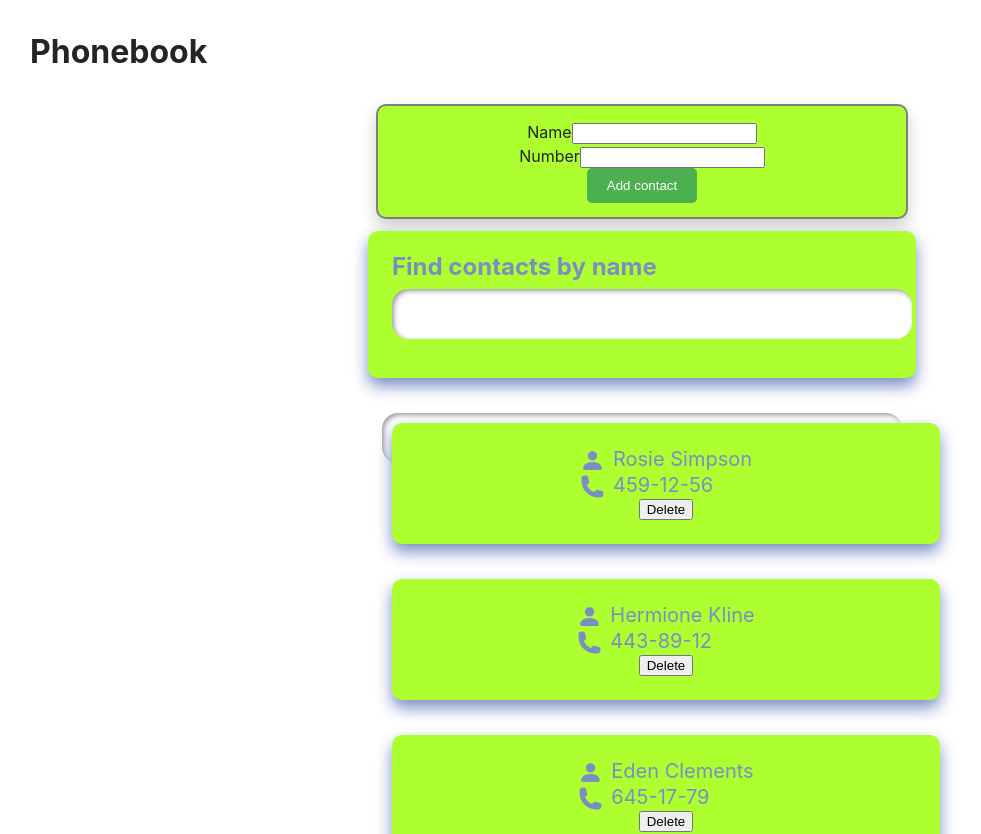
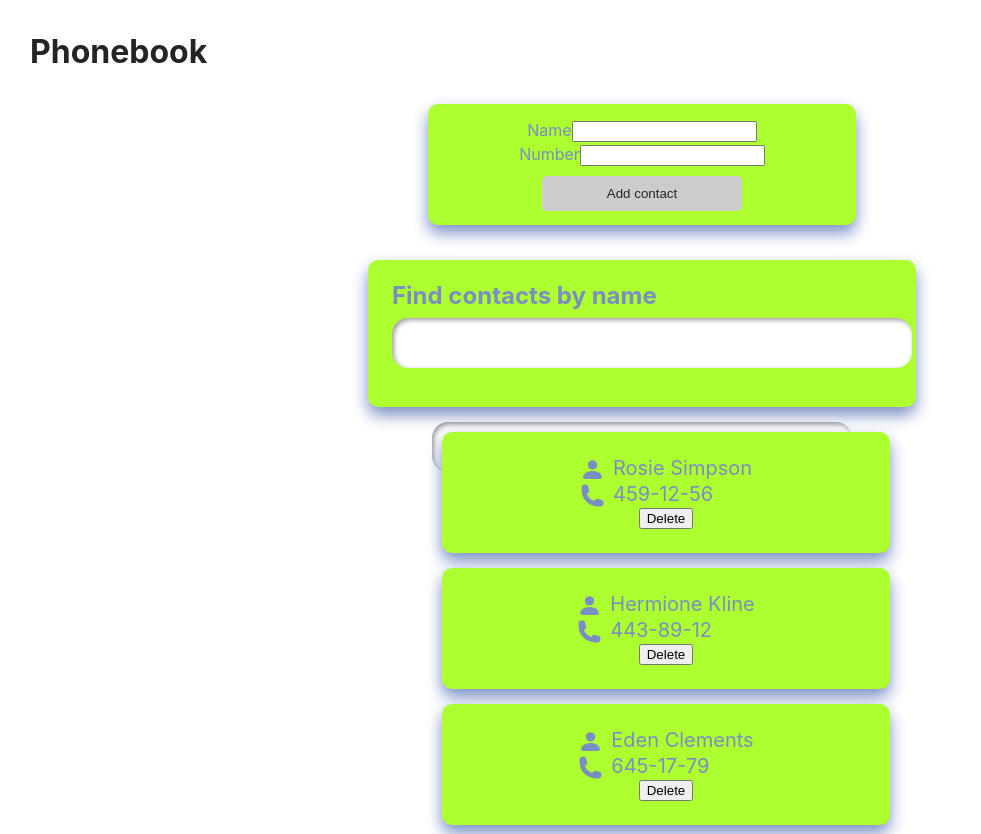
Before and after one commit to TatiYas/goit-react-hw-03, a React (Vite) app: page / in a window 1280 px wide. Shown: the top 834 px of the page, without its empty margins (18-999 px from the left). Built offline with nearby package versions, Linux system fonts and the light colour scheme.

Commit message:
Update_17

```diff
--- a/src/components/Contact/Contact.module.css
+++ b/src/components/Contact/Contact.module.css
@@ -4,8 +4,8 @@
   align-items: center;
   border: 2px;
   border-radius: 10px;
-  width: 500px;
-  margin: 0 auto 35px;
+  width: 400px;
+  margin: 0 auto 15px;
   padding: 24px;
   background-color: greenyellow;
   box-shadow: 0 8px 16px;
--- a/src/components/ContactForm/ContactForm.module.css
+++ b/src/components/ContactForm/ContactForm.module.css
@@ -2,13 +2,14 @@
   display: flex;
   flex-direction: column;
   align-items: center;
-  border: 2px solid #807e7e;
+  border: 2px;
   border-radius: 10px;
-  width: 500px;
-  margin: 0 auto 12px;
+  width: 400px;
+  margin: 0 auto 35px;
   padding: 14px;
   background-color: greenyellow;
-  box-shadow: 0 8px 16px rgba(0, 0, 0, 0.2);
+  box-shadow: 0 8px 16px;
+  color: rgb(122, 142, 196);
 }
 
 .fieldContainer {
@@ -16,7 +17,7 @@
   flex-direction: column;
   align-items: flex-start;
   margin-bottom: 10px;
-  width: 100%;
+  width: 200px;
 }
 
 .label {
@@ -24,7 +25,7 @@
 }
 
 .field {
-  width: 100%;
+  width: 200px;
   height: 1.5em;
   font-size: 20px;
   outline: none;
@@ -41,12 +42,14 @@
 }
 
 .btn {
+  width: 200px;
   display: flex;
   justify-content: center;
   align-items: center;
   padding: 10px 20px;
-  background-color: #4CAF50;
-  color: white;
+  margin-top: 10px;
+  background-color: #ccc;
+  color: rgb(38, 37, 37);
   border: none;
   border-radius: 5px;
   cursor: pointer;
--- a/src/components/ContactList/ContactList.module.css
+++ b/src/components/ContactList/ContactList.module.css
@@ -1,6 +1,6 @@
 .list {
-  margin: 0 auto 10px;
-  width: 500px;
+  margin: 0 auto 15px;
+  width: 400px;
   height: 1.5em;
   font-size: 20px;
   outline: none;
@@ -12,6 +12,6 @@
   }
 
   .item {
-    max-width: 500px;
+    max-width: 100px;
     list-style: none;
   }
--- a/src/components/SearchBox/SearchBox.module.css
+++ b/src/components/SearchBox/SearchBox.module.css
@@ -5,7 +5,7 @@
   border: 2px;
   border-radius: 10px;
   width: 500px;
-  margin: 0 auto 35px;
+  margin: 0 auto 15px;
   padding: 24px;
   background-color: greenyellow;
   box-shadow: 0 8px 16px;
```
